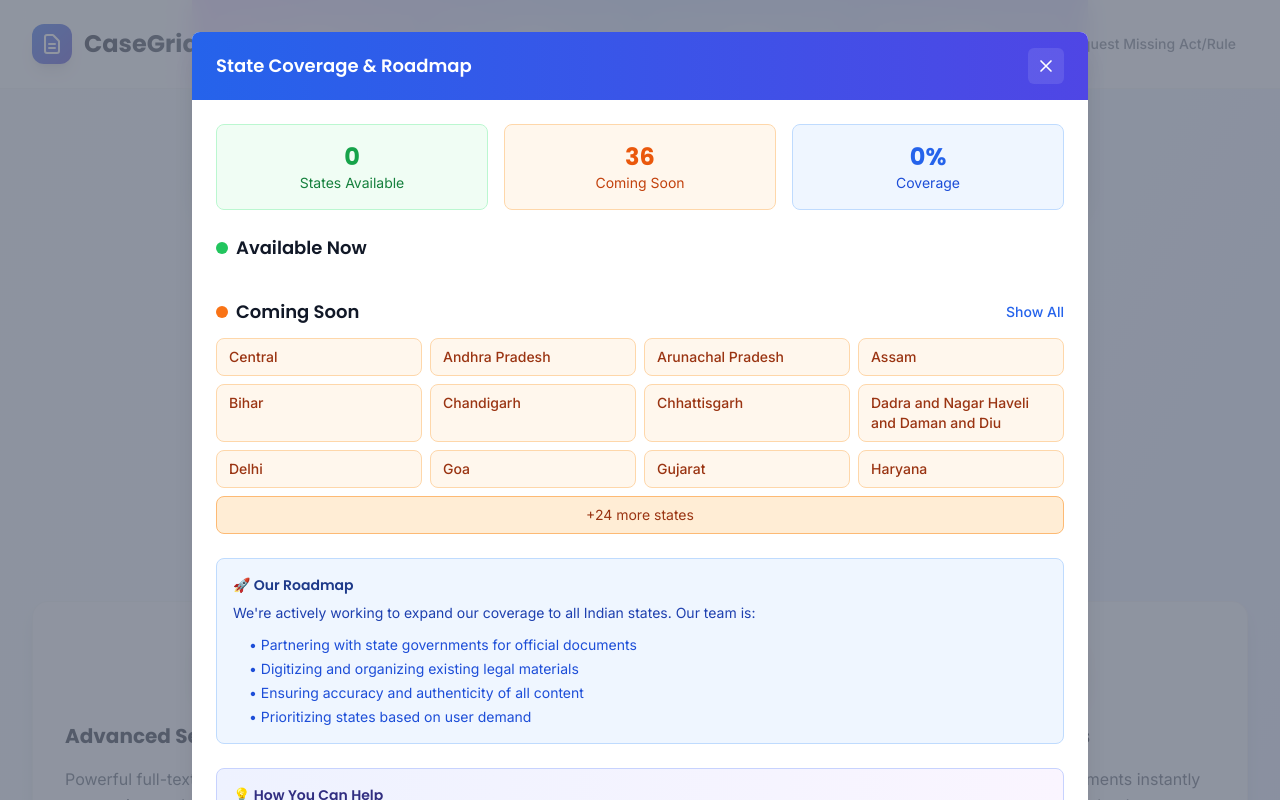
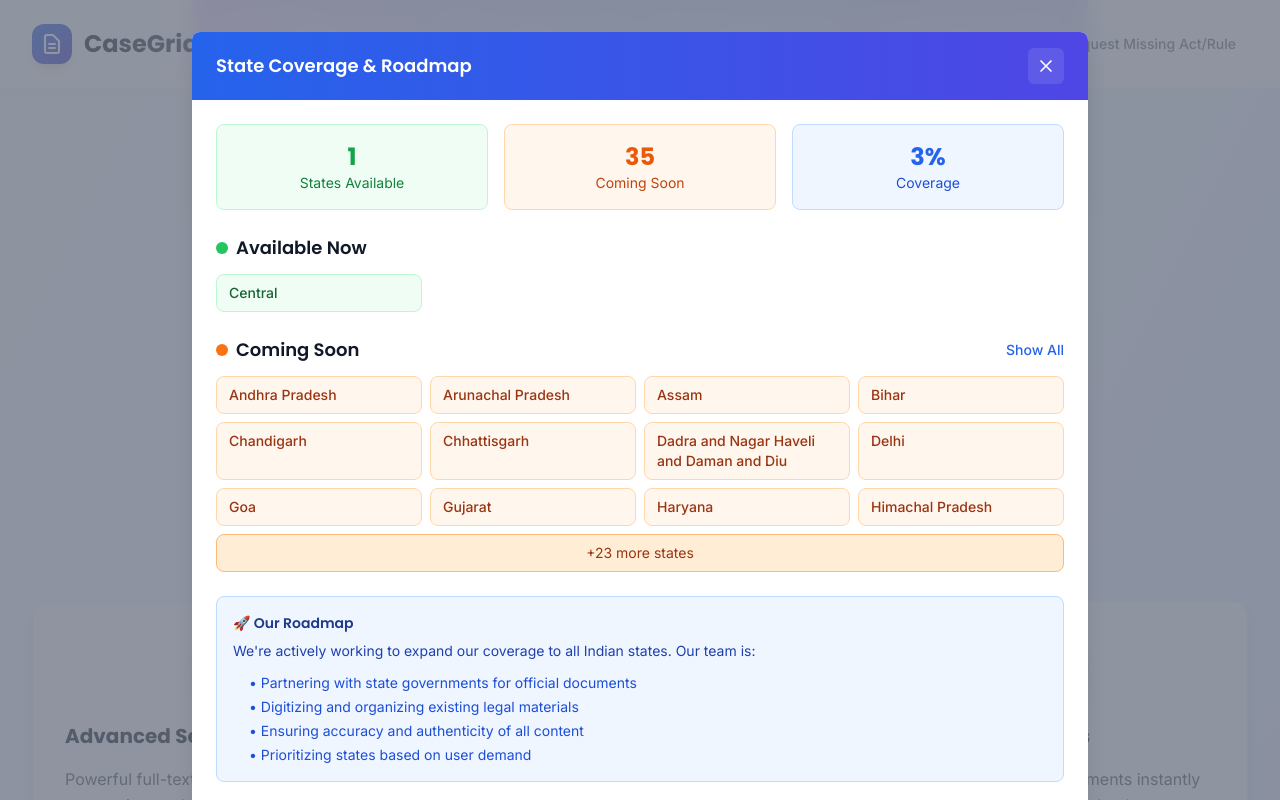
Before and after one commit to jagadeesh-gh/casegrid, a Next.js app: page / in a window 1280 px wide. Both pictures are taken after a click on the button "View current state coverage and roadmap". Shown: the part 771-1571 px from the top of the page. Built offline with nearby package versions, Linux system fonts and the light colour scheme.

Commit message:
fix: error due to incorrect state management

```diff
--- a/components/StateCoverageModal.tsx
+++ b/components/StateCoverageModal.tsx
@@ -10,11 +10,11 @@ interface StateCoverageModalProps {
 
 // States currently available in the system
 const AVAILABLE_STATES = [
+  'Central',
 ];
 
 // States that are coming soon (subset of all Indian states)
 const COMING_SOON_STATES = [
-  'Central',
   'Andhra Pradesh',
   'Arunachal Pradesh',
   'Assam',
```
